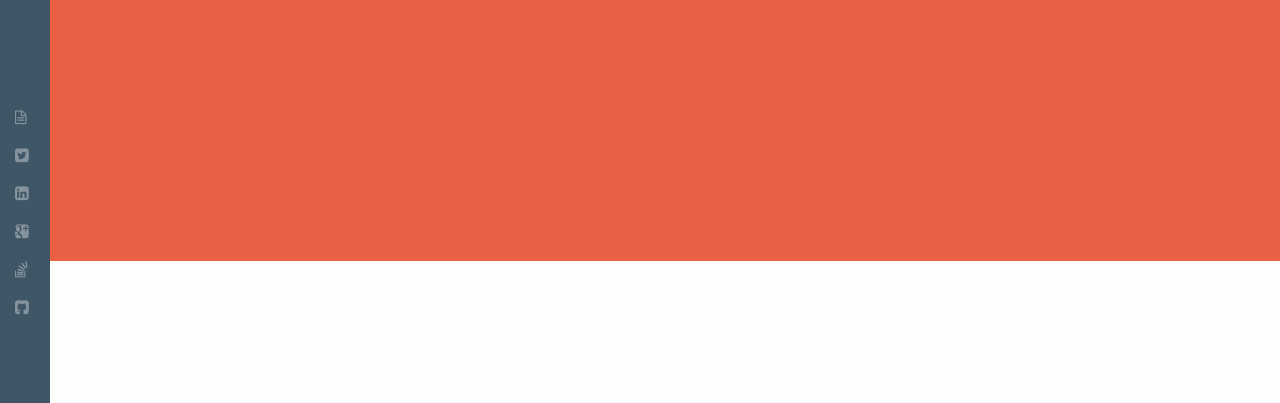
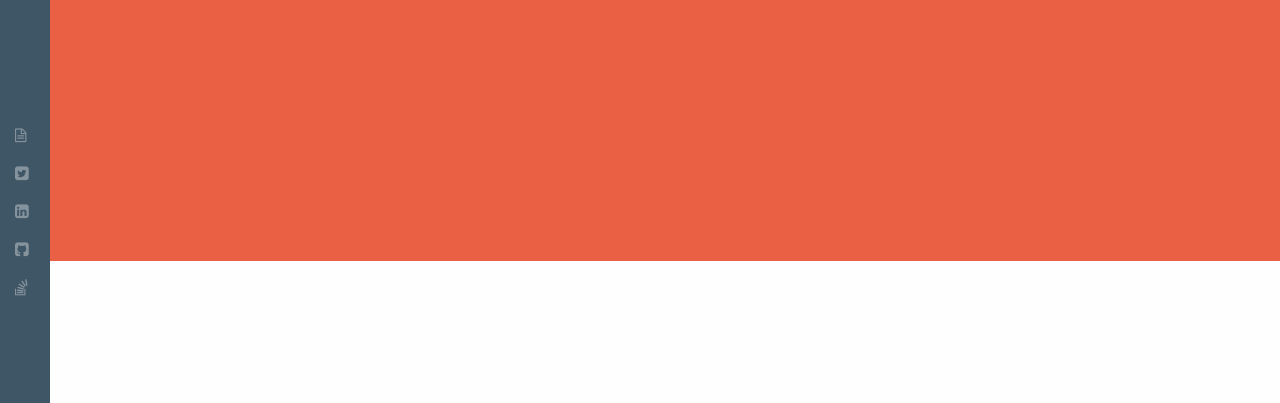
Before and after one commit to theisensanders-wf/theisensanders-wf.github.io, a Jekyll site: the page built from index.html, in a window 1280 px wide. Shown: the part 554-957 px from the top of the page. Built offline with Jekyll 4.4.1, drawn with Linux system fonts in a browser that asks for light colours; comment, search, counter and statistics services are not loaded.

Commit message:
Trying to fix overlapping navbar links

```diff
--- a/assets/_sass/styles.sass
+++ b/assets/_sass/styles.sass
@@ -91,6 +91,10 @@
     overflow: hidden
     padding-left: 10px
     width: 0
+  .external-links
+    position: fixed
+    bottom: 0px
+    padding-bottom: 20px
 
 .btn-navbar
   cursor: pointer
@@ -589,6 +593,8 @@
     /*background-image: url(../img/landing.jpg);
 
 @media screen and (max-width: 480px)
+  #nav .external-links
+    padding-bottom: 0
   .section
     padding: 80px 0
   #section1
--- a/assets/css/styles.css
+++ b/assets/css/styles.css
@@ -116,8 +116,14 @@
   padding-left: 10px;
   width: 0;
 }
+/* line 94, ../_sass/styles.sass */
+#nav .external-links {
+  position: fixed;
+  bottom: 0px;
+  padding-bottom: 20px;
+}
 
-/* line 95, ../_sass/styles.sass */
+/* line 99, ../_sass/styles.sass */
 .btn-navbar {
   cursor: pointer;
   filter: alpha(opacity=40);
@@ -126,7 +132,7 @@
   opacity: 0.4;
   padding: 7px 10px;
 }
-/* line 102, ../_sass/styles.sass */
+/* line 106, ../_sass/styles.sass */
 .btn-navbar .icon-bar {
   background-color: white;
   border-radius: 1px 1px 1px 1px;
@@ -137,20 +143,20 @@
 }
 
 /* Expanded Nav Styling */
-/* line 113, ../_sass/styles.sass */
+/* line 117, ../_sass/styles.sass */
 .expanded #container {
   left: 100px;
   transform: translate3d(50px, 0px, 0px) scale3d(1, 1, 1);
 }
-/* line 116, ../_sass/styles.sass */
+/* line 120, ../_sass/styles.sass */
 .expanded #sidebar {
   width: 150px;
 }
-/* line 118, ../_sass/styles.sass */
+/* line 122, ../_sass/styles.sass */
 .expanded #nav li {
   width: 90%;
 }
-/* line 120, ../_sass/styles.sass */
+/* line 124, ../_sass/styles.sass */
 .expanded #nav li span {
   display: inline-block;
   height: auto;
@@ -160,14 +166,14 @@
 }
 
 /* General Styling */
-/* line 130, ../_sass/styles.sass */
+/* line 134, ../_sass/styles.sass */
 #wrapper {
   overflow: hidden;
   position: relative;
   width: 100%;
 }
 
-/* line 135, ../_sass/styles.sass */
+/* line 139, ../_sass/styles.sass */
 #container {
   backface-visibility: hidden;
   left: 50px;
@@ -177,7 +183,7 @@
   width: 100%;
 }
 
-/* line 143, ../_sass/styles.sass */
+/* line 147, ../_sass/styles.sass */
 .section {
   background-attachment: scroll;
   background-position: center top;
@@ -185,7 +191,7 @@
   position: relative;
   padding: 150px 0 170px;
 }
-/* line 149, ../_sass/styles.sass */
+/* line 153, ../_sass/styles.sass */
 .section h2 {
   display: inline-block;
   font-size: 58px;
@@ -194,7 +200,7 @@
   letter-spacing: -1px;
   line-height: 72px;
 }
-/* line 156, ../_sass/styles.sass */
+/* line 160, ../_sass/styles.sass */
 .section h4 {
   font-size: 23px;
   font-size: 2.3rem;
@@ -203,7 +209,7 @@
   margin: 0 0 20px;
   padding-bottom: 5px;
 }
-/* line 163, ../_sass/styles.sass */
+/* line 167, ../_sass/styles.sass */
 .section h5 {
   font-size: 19px;
   font-size: 1.9rem;
@@ -212,51 +218,51 @@
   margin: 0 0 20px;
   padding-bottom: 5px;
 }
-/* line 171, ../_sass/styles.sass */
+/* line 175, ../_sass/styles.sass */
 .section .title hr {
   border-color: black;
   border-width: 1px 0 0;
   margin-top: 50px;
   width: 100%;
 }
-/* line 176, ../_sass/styles.sass */
+/* line 180, ../_sass/styles.sass */
 .section .title .alt hr {
   border-color: #f1f1f1;
 }
-/* line 178, ../_sass/styles.sass */
+/* line 182, ../_sass/styles.sass */
 .section .desc {
   margin-top: 20px;
 }
-/* line 180, ../_sass/styles.sass */
+/* line 184, ../_sass/styles.sass */
 .section .content {
   margin-top: 75px;
 }
 
-/* line 183, ../_sass/styles.sass */
+/* line 187, ../_sass/styles.sass */
 .container-fluid {
   margin: 0 auto;
   padding-right: 80px;
   padding-left: 80px;
 }
 
-/* line 189, ../_sass/styles.sass */
+/* line 193, ../_sass/styles.sass */
 .control-group .controls input, .control-group .controls textarea {
   background: #fefefe;
   border-radius: 0px;
   min-height: 36px;
 }
-/* line 193, ../_sass/styles.sass */
+/* line 197, ../_sass/styles.sass */
 .control-group .controls input:focus, .control-group .controls textarea:focus {
   border-color: rgba(144, 144, 144, 0.9);
   box-shadow: 0 1px 1px rgba(0, 0, 0, 0.075) inset, 0 0 8px rgba(144, 144, 144, 0.9);
 }
 
-/* line 197, ../_sass/styles.sass */
+/* line 201, ../_sass/styles.sass */
 .alert, .alert-error {
   border-radius: 0px;
 }
 
-/* line 200, ../_sass/styles.sass */
+/* line 204, ../_sass/styles.sass */
 .btn-default {
   background: none #f1f1f1;
   color: black;
@@ -274,12 +280,12 @@
   text-transform: uppercase;
   width: 190px;
 }
-/* line 216, ../_sass/styles.sass */
+/* line 220, ../_sass/styles.sass */
 .btn-default span {
   font-weight: 700;
 }
 
-/* line 219, ../_sass/styles.sass */
+/* line 223, ../_sass/styles.sass */
 .btn-inverse {
   background: none #3f5666;
   color: #f1f1f1;
@@ -297,32 +303,32 @@
   text-transform: uppercase;
   width: 190px;
 }
-/* line 235, ../_sass/styles.sass */
+/* line 239, ../_sass/styles.sass */
 .btn-inverse span {
   font-weight: 700;
 }
-/* line 237, ../_sass/styles.sass */
+/* line 241, ../_sass/styles.sass */
 .btn-inverse:hover {
   background: none #2c3b46;
 }
 
-/* line 240, ../_sass/styles.sass */
+/* line 244, ../_sass/styles.sass */
 .btn-inverse.alt, .btn-default.alt {
   text-align: right;
 }
 
-/* line 243, ../_sass/styles.sass */
+/* line 247, ../_sass/styles.sass */
 .btn-inverse i, .btn-default i {
   float: right;
   line-height: 20px;
 }
 
-/* line 247, ../_sass/styles.sass */
+/* line 251, ../_sass/styles.sass */
 .btn-inverse.alt i, .btn-default.alt i {
   float: left;
 }
 
-/* line 250, ../_sass/styles.sass */
+/* line 254, ../_sass/styles.sass */
 .read-more {
   cursor: pointer;
   font-weight: 500;
@@ -330,7 +336,7 @@
   padding-right: 10px;
 }
 
-/* line 257, ../_sass/styles.sass */
+/* line 261, ../_sass/styles.sass */
 .table th, .table td {
   border-top: 1px solid #333333;
   line-height: 20px;
@@ -339,18 +345,18 @@
   vertical-align: top;
 }
 
-/* line 265, ../_sass/styles.sass */
+/* line 269, ../_sass/styles.sass */
 .table-striped tbody tr:nth-child(odd) td, .table-striped tbody tr:nth-child(odd) th {
   background-color: rgba(60, 60, 60, 0.4);
 }
 
-/* line 269, ../_sass/styles.sass */
+/* line 273, ../_sass/styles.sass */
 .table-hover tbody tr:hover td, .table-hover tbody tr:hover th {
   background-color: rgba(75, 75, 75, 0.4);
 }
 
 /* Section 1 */
-/* line 274, ../_sass/styles.sass */
+/* line 278, ../_sass/styles.sass */
 #section1 {
   background: #ea6045;
   -webkit-background-size: 100% auto;
@@ -359,15 +365,15 @@
   background-size: 100% auto;
   background-repeat: no-repeat;
 }
-/* line 281, ../_sass/styles.sass */
+/* line 285, ../_sass/styles.sass */
 #section1 .intro {
   margin: 130px 0;
 }
-/* line 283, ../_sass/styles.sass */
+/* line 287, ../_sass/styles.sass */
 #section1 .thumb {
   display: none;
 }
-/* line 286, ../_sass/styles.sass */
+/* line 290, ../_sass/styles.sass */
 #section1 .intro h1 {
   color: white;
   font-size: 85px;
@@ -377,7 +383,7 @@
   line-height: 85px;
   margin-left: -5px;
 }
-/* line 294, ../_sass/styles.sass */
+/* line 298, ../_sass/styles.sass */
 #section1 .intro h3 {
   color: white;
   font-size: 26px;
@@ -389,51 +395,51 @@
 }
 
 /* Section 2 */
-/* line 306, ../_sass/styles.sass */
+/* line 310, ../_sass/styles.sass */
 #section2 h6 {
   padding: 15px;
 }
-/* line 308, ../_sass/styles.sass */
+/* line 312, ../_sass/styles.sass */
 #section2 a {
   color: #ea6045;
 }
-/* line 310, ../_sass/styles.sass */
+/* line 314, ../_sass/styles.sass */
 #section2 a:hover {
   color: #b52f14;
 }
-/* line 313, ../_sass/styles.sass */
+/* line 317, ../_sass/styles.sass */
 #section2 p {
   margin-bottom: 20px;
 }
 
-/* line 316, ../_sass/styles.sass */
+/* line 320, ../_sass/styles.sass */
 .toolbox-header {
   font-weight: 500;
   margin-top: 5px;
   margin-bottom: -5px;
 }
 
-/* line 321, ../_sass/styles.sass */
+/* line 325, ../_sass/styles.sass */
 .toolbox-item {
   height: 20px;
 }
 
-/* line 324, ../_sass/styles.sass */
+/* line 328, ../_sass/styles.sass */
 .skill {
   text-align: center;
 }
 
 /* Section 3 */
-/* line 329, ../_sass/styles.sass */
+/* line 333, ../_sass/styles.sass */
 #section3 {
   background-image: url(../img/project-bg.jpg);
   color: #f1f1f1;
 }
-/* line 332, ../_sass/styles.sass */
+/* line 336, ../_sass/styles.sass */
 #section3 h2 {
   margin-left: -5px;
 }
-/* line 334, ../_sass/styles.sass */
+/* line 338, ../_sass/styles.sass */
 #section3 .content .img-wrapper img {
   max-width: 96%;
   padding: 2%;
@@ -444,22 +450,22 @@
   -ms-transition: all 300ms ease-out;
   transition: all 300ms ease-out;
 }
-/* line 343, ../_sass/styles.sass */
+/* line 347, ../_sass/styles.sass */
 #section3 img:hover {
   -moz-transform: scale(1.05);
   -o-transform: scale(1.05);
   -webkit-transform: scale(1.05);
   transform: scale(1.05);
 }
-/* line 348, ../_sass/styles.sass */
+/* line 352, ../_sass/styles.sass */
 #section3 .img-wrapper {
   position: relative;
 }
-/* line 350, ../_sass/styles.sass */
+/* line 354, ../_sass/styles.sass */
 #section3 #other-projects li {
   margin-bottom: 15px;
 }
-/* line 352, ../_sass/styles.sass */
+/* line 356, ../_sass/styles.sass */
 #section3 .img-sticker {
   background-color: #3f5666;
   position: absolute;
@@ -472,14 +478,14 @@
   text-align: center;
   display: table;
 }
-/* line 363, ../_sass/styles.sass */
+/* line 367, ../_sass/styles.sass */
 #section3 .img-sticker .img-sticker-inner {
   display: table-cell;
   vertical-align: middle;
   text-align: center;
   padding-top: 10px;
 }
-/* line 368, ../_sass/styles.sass */
+/* line 372, ../_sass/styles.sass */
 #section3 .img-sticker .img-sticker-inner img {
   background-color: transparent;
   display: block;
@@ -489,40 +495,40 @@
 }
 
 /* Section 4 */
-/* line 378, ../_sass/styles.sass */
+/* line 382, ../_sass/styles.sass */
 #section4 h2 {
   margin-left: -4px;
 }
-/* line 380, ../_sass/styles.sass */
+/* line 384, ../_sass/styles.sass */
 #section4 .read-more a {
   color: black;
 }
-/* line 382, ../_sass/styles.sass */
+/* line 386, ../_sass/styles.sass */
 #section4 .read-more a:hover {
   color: black;
 }
-/* line 384, ../_sass/styles.sass */
+/* line 388, ../_sass/styles.sass */
 #section4 .content {
   min-height: 300px;
 }
-/* line 385, ../_sass/styles.sass */
+/* line 389, ../_sass/styles.sass */
 #section4 .content .span4, #section4 .content .span6 {
   padding-right: 20px;
 }
-/* line 388, ../_sass/styles.sass */
+/* line 392, ../_sass/styles.sass */
 #section4 .content .span8 {
   display: none;
 }
-/* line 390, ../_sass/styles.sass */
+/* line 394, ../_sass/styles.sass */
 #section4 .content .span8.current {
   display: block;
 }
-/* line 392, ../_sass/styles.sass */
+/* line 396, ../_sass/styles.sass */
 #section4 ul.article-tags {
   border-top: 1px solid black;
   margin: 40px 0 0;
 }
-/* line 395, ../_sass/styles.sass */
+/* line 399, ../_sass/styles.sass */
 #section4 ul.article-tags li {
   border-bottom: 1px solid black;
   cursor: pointer;
@@ -535,12 +541,12 @@
   padding-left: 45px;
   position: relative;
 }
-/* line 406, ../_sass/styles.sass */
+/* line 410, ../_sass/styles.sass */
 #section4 ul.article-tags li:hover, #section4 ul.article-tags li.current {
   background-color: #ea6045;
   color: #fefefe;
 }
-/* line 409, ../_sass/styles.sass */
+/* line 413, ../_sass/styles.sass */
 #section4 ul.article-tags i {
   left: 15px;
   font-size: 16px;
@@ -548,7 +554,7 @@
   position: absolute;
   top: 10px;
 }
-/* line 415, ../_sass/styles.sass */
+/* line 419, ../_sass/styles.sass */
 #section4 h4 {
   border-bottom: 1px solid black;
   height: 35px;
@@ -557,33 +563,33 @@
   overflow: hidden;
   text-overflow: ellipsis;
 }
-/* line 422, ../_sass/styles.sass */
+/* line 426, ../_sass/styles.sass */
 #section4 #twitter-widget {
   margin-top: 10px;
 }
 
 /* Section 5 */
-/* line 427, ../_sass/styles.sass */
+/* line 431, ../_sass/styles.sass */
 #section5 {
   background: #ea6045;
   color: #f1f1f1;
   padding-bottom: 0px;
 }
-/* line 431, ../_sass/styles.sass */
+/* line 435, ../_sass/styles.sass */
 #section5 h4.intro {
   border-bottom: 1px solid #f1f1f1;
   height: 35px;
   margin-bottom: 18px;
 }
-/* line 435, ../_sass/styles.sass */
+/* line 439, ../_sass/styles.sass */
 #section5 .content {
   position: relative;
 }
-/* line 437, ../_sass/styles.sass */
+/* line 441, ../_sass/styles.sass */
 #section5 .content .alt {
   margin-top: 20px;
 }
-/* line 439, ../_sass/styles.sass */
+/* line 443, ../_sass/styles.sass */
 #section5 .content .alt h4 {
   line-height: 24px;
   margin: 0;
@@ -591,31 +597,31 @@
   display: inline-block;
 }
 
-/* line 445, ../_sass/styles.sass */
+/* line 449, ../_sass/styles.sass */
 #section6 .content .alt span {
   display: inline-block;
 }
 
-/* line 450, ../_sass/styles.sass */
+/* line 454, ../_sass/styles.sass */
 #section5 .content .alt h5 {
   display: inline;
   line-height: 20px;
   margin: 0;
   padding-right: 10px;
 }
-/* line 455, ../_sass/styles.sass */
+/* line 459, ../_sass/styles.sass */
 #section5 .content .span4 {
   padding-right: 25px;
 }
-/* line 457, ../_sass/styles.sass */
+/* line 461, ../_sass/styles.sass */
 #section5 .btn-default {
   margin-top: 15px;
 }
-/* line 459, ../_sass/styles.sass */
+/* line 463, ../_sass/styles.sass */
 #section5 #footer {
   margin: 200px 0 40px;
 }
-/* line 461, ../_sass/styles.sass */
+/* line 465, ../_sass/styles.sass */
 #section5 #footer p {
   font-size: 14px;
   font-size: 1.4rem;
@@ -623,30 +629,30 @@
 
 /* Media Queries */
 @media screen and (min-width: 1800px) {
-  /* line 468, ../_sass/styles.sass */
+  /* line 472, ../_sass/styles.sass */
   #section1 {
     padding: 300px 0 !important;
   }
 }
 @media screen and (max-width: 1320px) {
-  /* line 472, ../_sass/styles.sass */
+  /* line 476, ../_sass/styles.sass */
   #section1 {
     background-size: 1320px auto;
   }
 }
 @media screen and (min-width: 1200px) {
-  /* line 476, ../_sass/styles.sass */
+  /* line 480, ../_sass/styles.sass */
   #section1 {
     padding: 170px 0;
   }
-  /* line 479, ../_sass/styles.sass */
+  /* line 483, ../_sass/styles.sass */
   #section1 .intro h1 {
     font-size: 90px;
     font-size: 9rem;
     line-height: 100px;
     letter-spacing: -4px;
   }
-  /* line 484, ../_sass/styles.sass */
+  /* line 488, ../_sass/styles.sass */
   #section1 .intro h3 {
     font-size: 28px;
     font-size: 2.8rem;
@@ -654,208 +660,213 @@
     width: 90%;
   }
 
-  /* line 489, ../_sass/styles.sass */
+  /* line 493, ../_sass/styles.sass */
   .section h2 {
     font-size: 67px;
     font-size: 6.7rem;
   }
 
-  /* line 492, ../_sass/styles.sass */
+  /* line 496, ../_sass/styles.sass */
   .container-fluid {
     width: 1024px;
   }
 }
 @media screen and (max-width: 1199px) {
-  /* line 496, ../_sass/styles.sass */
+  /* line 500, ../_sass/styles.sass */
   .section {
     margin-left: -50px;
     padding: 135px 0;
   }
 
-  /* line 499, ../_sass/styles.sass */
+  /* line 503, ../_sass/styles.sass */
   #section1 {
     background-size: 1200px auto;
   }
-  /* line 501, ../_sass/styles.sass */
+  /* line 505, ../_sass/styles.sass */
   #section1 .intro {
     margin: 100px 0;
   }
-  /* line 503, ../_sass/styles.sass */
+  /* line 507, ../_sass/styles.sass */
   #section1 .intro h3 {
     font-size: 24px;
     font-size: 2.4rem;
     line-height: 24px;
   }
 
-  /* line 507, ../_sass/styles.sass */
+  /* line 511, ../_sass/styles.sass */
   .section .content {
     margin-top: 50px;
   }
 
-  /* line 509, ../_sass/styles.sass */
+  /* line 513, ../_sass/styles.sass */
   .container-fluid {
     padding-left: 105px;
     padding-right: 105px;
   }
 }
 @media screen and (max-width: 979px) {
-  /* line 515, ../_sass/styles.sass */
+  /* line 519, ../_sass/styles.sass */
   .section h2 {
     font-size: 48px;
     font-size: 4.8rem;
     line-height: 58px;
   }
-  /* line 519, ../_sass/styles.sass */
+  /* line 523, ../_sass/styles.sass */
   .section .title hr {
     margin-top: 40px;
   }
-  /* line 521, ../_sass/styles.sass */
+  /* line 525, ../_sass/styles.sass */
   .section .desc .span8 {
     width: 100%;
   }
 
-  /* line 524, ../_sass/styles.sass */
+  /* line 528, ../_sass/styles.sass */
   #section1 .intro h1 {
     font-size: 70px;
     font-size: 7rem;
     line-height: 70px;
   }
-  /* line 528, ../_sass/styles.sass */
+  /* line 532, ../_sass/styles.sass */
   #section1 .intro h3 {
     font-size: 22px;
     font-size: 2.2rem;
     line-height: 22px;
   }
 
-  /* line 532, ../_sass/styles.sass */
+  /* line 536, ../_sass/styles.sass */
   #section5 .content .span4 {
     padding-right: 0px;
   }
 
-  /* line 534, ../_sass/styles.sass */
+  /* line 538, ../_sass/styles.sass */
   .container-fluid {
     padding-left: 75px;
     padding-right: 75px;
   }
 }
 @media screen and (min-width: 768px) and (max-width: 979px) {
-  /* line 539, ../_sass/styles.sass */
+  /* line 543, ../_sass/styles.sass */
   #section1 .intro h3 {
     width: 85%;
   }
 
-  /* line 541, ../_sass/styles.sass */
+  /* line 545, ../_sass/styles.sass */
   #section2 .content .expand {
     width: 48.6188%;
   }
 
-  /* line 543, ../_sass/styles.sass */
+  /* line 547, ../_sass/styles.sass */
   #section4 .content .expand {
     width: 100%;
   }
 }
 @media (max-width: 767px) {
-  /* line 547, ../_sass/styles.sass */
+  /* line 551, ../_sass/styles.sass */
   body {
     padding: 0px;
   }
 
-  /* line 549, ../_sass/styles.sass */
+  /* line 553, ../_sass/styles.sass */
   .section {
     padding: 100px 0;
   }
-  /* line 551, ../_sass/styles.sass */
+  /* line 555, ../_sass/styles.sass */
   .section .content {
     margin-top: 0;
   }
-  /* line 553, ../_sass/styles.sass */
+  /* line 557, ../_sass/styles.sass */
   .section .content .pull-right {
     float: left;
   }
-  /* line 555, ../_sass/styles.sass */
+  /* line 559, ../_sass/styles.sass */
   .section h4 {
     margin-top: 30px;
   }
-  /* line 557, ../_sass/styles.sass */
+  /* line 561, ../_sass/styles.sass */
   .section .title hr {
     margin-left: 0px;
   }
 
-  /* line 559, ../_sass/styles.sass */
+  /* line 563, ../_sass/styles.sass */
   #section1 {
     background-size: 920px auto;
   }
-  /* line 561, ../_sass/styles.sass */
+  /* line 565, ../_sass/styles.sass */
   #section1 .intro {
     margin: 120px 0;
   }
-  /* line 563, ../_sass/styles.sass */
+  /* line 567, ../_sass/styles.sass */
   #section1 .intro h3 {
     width: 55%;
   }
 
-  /* line 566, ../_sass/styles.sass */
+  /* line 570, ../_sass/styles.sass */
   #section3 .content img {
     margin-top: 30px;
     padding: 1.5%;
   }
-  /* line 569, ../_sass/styles.sass */
+  /* line 573, ../_sass/styles.sass */
   #section3 .table {
     margin-top: 30px;
   }
-  /* line 570, ../_sass/styles.sass */
+  /* line 574, ../_sass/styles.sass */
   #section3 .table th, #section3 .table td {
     font-size: 13px;
     font-size: 1.3rem;
   }
 
-  /* line 574, ../_sass/styles.sass */
+  /* line 578, ../_sass/styles.sass */
   #section5 .span8 {
     margin-top: 30px;
   }
 }
 @media screen and (min-width: 481px) and (max-width: 649px) {
-  /* line 579, ../_sass/styles.sass */
+  /* line 583, ../_sass/styles.sass */
   #section1 .intro h1 {
     font-size: 60px;
     font-size: 6rem;
     line-height: 60px;
   }
-  /* line 583, ../_sass/styles.sass */
+  /* line 587, ../_sass/styles.sass */
   #section1 .intro h3 {
     font-size: 20px;
     font-size: 2rem;
   }
 }
 @media screen and (max-width: 480px) {
-  /* line 592, ../_sass/styles.sass */
+  /* line 596, ../_sass/styles.sass */
+  #nav .external-links {
+    padding-bottom: 0;
+  }
+
+  /* line 598, ../_sass/styles.sass */
   .section {
     padding: 80px 0;
   }
 
-  /* line 594, ../_sass/styles.sass */
+  /* line 600, ../_sass/styles.sass */
   #section1 {
     background-size: 1024px auto;
     padding: 60px 0;
   }
-  /* line 597, ../_sass/styles.sass */
+  /* line 603, ../_sass/styles.sass */
   #section1 .intro {
     margin: 50px 0;
   }
-  /* line 599, ../_sass/styles.sass */
+  /* line 605, ../_sass/styles.sass */
   #section1 .intro h1 {
     font-size: 50px;
     font-size: 5rem;
     line-height: 50px;
   }
-  /* line 603, ../_sass/styles.sass */
+  /* line 609, ../_sass/styles.sass */
   #section1 .intro h3 {
     font-size: 22px;
     font-size: 2.2rem;
     line-height: 24px;
     width: 100%;
   }
-  /* line 608, ../_sass/styles.sass */
+  /* line 614, ../_sass/styles.sass */
   #section1 .thumb {
     background: #95a5a6;
     display: block;
@@ -864,13 +875,13 @@
     padding: 3%;
   }
 
-  /* line 615, ../_sass/styles.sass */
+  /* line 621, ../_sass/styles.sass */
   #section3 .table th, #section3 .table td {
     font-size: 11px;
     font-size: 1.1rem;
   }
 
-  /* line 618, ../_sass/styles.sass */
+  /* line 624, ../_sass/styles.sass */
   #section4 h4 {
     height: auto;
   }
--- a/index.html
+++ b/index.html
@@ -22,7 +22,7 @@
             <li data-section="5" class="last"><i class="icon-envelope"></i> <span>Contact</span>
             </li>
         </ul>
-        <ul style="position: fixed; bottom: 20px">
+        <ul class="external-links" style="position: fixed; bottom: 20px">
             <li style="font-weight: bold; cursor: default"><span>Links</span></li>
             <li>
                 <a rel="external" href="https://dl.dropboxusercontent.com/u/32694418/resume.pdf"><i class="icon-file-text-alt"></i>
@@ -33,15 +33,12 @@
             <li>
                 <a rel="external" href="http://www.linkedin.com/pub/theisen-sanders/74/534/b48/"><i class="icon-linkedin-sign"></i>
                     <span>LinkedIn</span></a></li>
-            <li>
-                <a rel="external" href="https://plus.google.com/u/0/106253697653047269442/posts"><i class="icon-google-plus-sign"></i>
-                    <span>Google+</span></a></li>
-            <li>
+            <li class="hidden-phone">
+                <a rel="external" href="https://github.com/trsanders"><i class="icon-github-sign"></i>
+                    <span>Github</span></a></li>
+            <li class="hidden-phone hidden-tablet">
                 <a rel="external" href="http://stackoverflow.com/users/1816873/tsanders"><i class="icon-stackexchange"></i>
                     <span>SO</span></a></li>
-            <li>
-                <a rel="external" href="https://github.com/trsanders"><i class="icon-github-sign"></i>
-                    <span>Github</span></a></li>
         </ul>
     </nav>
 </div>
@@ -307,7 +304,8 @@
                     <div class="span6 visible-desktop">
                         <h4>Sketchophone</h4>
 
-                        <p>Desktop/mobile web app for playing "Telephone Pictionary" with your friends</p>
+                        <p>Desktop/mobile web app for playing "Telephone Pictionary" with your
+                            friends</p>
 
                         <div class="pull-right read-more">
                             <a href="#" rel="external">Repo
```
